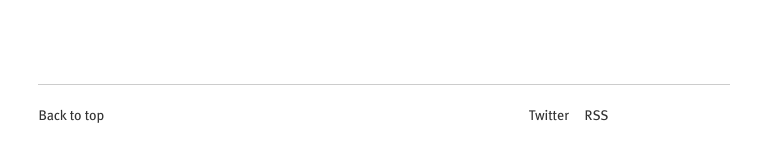
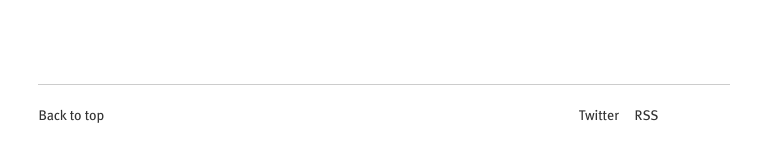
Before and after one commit to aacyun/jianxioy.github.com, a Jekyll site: the page built from index.html, in a window 768 px wide. Shown: the part 674-836 px from the top of the page. Built offline with Jekyll 4.4.1, drawn with Linux system fonts in a browser that asks for light colours; Markdown is read by kramdown in place of the engine named in the settings.

Commit message:
Testing iPad

```diff
--- a/static/css/layout.css
+++ b/static/css/layout.css
@@ -185,7 +185,7 @@ a:hover {
 		}
 		.offsite-links {
 			position: relative;
-			left: 100px;
+			left: 150px;
 			top: -21px;
 		}
 	}
```
